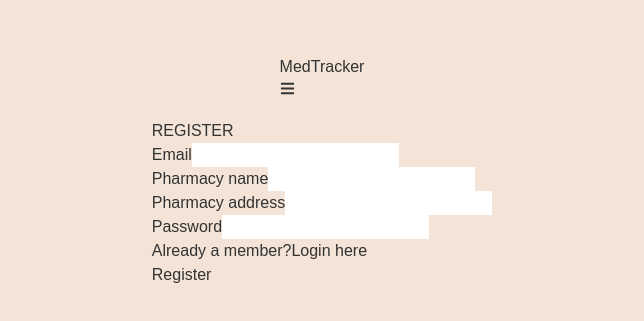
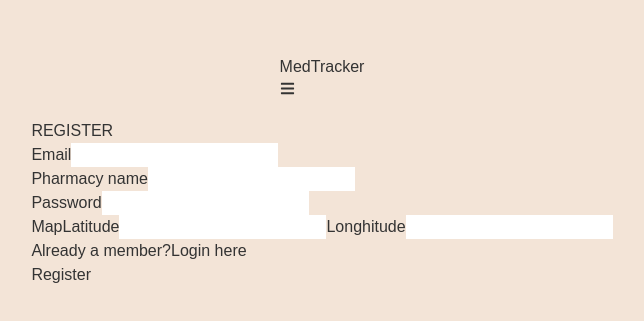
Before and after one commit to coymags/Medtracker, a React (Vite) app in the folder front-end/: page /register in a window 1280 px wide. Shown: the part 229-550 px from the top of the page, without its empty margins (318-962 px from the left). Built offline with nearby package versions, Linux system fonts and the light colour scheme.

Commit message:
Register with map

```diff
--- a/front-end/package.json
+++ b/front-end/package.json
@@ -18,7 +18,8 @@
     "react-leaflet": "^4.2.1",
     "react-leaflet-cluster": "^2.1.0",
     "react-router-dom": "^6.15.0",
-    "react-toastify": "^9.1.3"
+    "react-toastify": "^9.1.3",
+    "zustand": "^4.4.3"
   },
   "devDependencies": {
     "@types/react": "^18.2.15",
--- a/front-end/src/App.jsx
+++ b/front-end/src/App.jsx
@@ -1,10 +1,10 @@
-import Map from "./components/Map";
+import Lmap from "./components/Lmap";
 
 function App() {
 
   return (
     <>
-      <Map />
+      <Lmap />
     </>
   )
 }
--- a/front-end/src/components/ClickableMap.jsx
+++ b/front-end/src/components/ClickableMap.jsx
@@ -2,15 +2,19 @@ import { useMapEvents } from 'react-leaflet';
 import { useState } from 'react';
 import { Marker } from 'react-leaflet';
 import L from 'leaflet'; // Import Leaflet library
+import useStore from '../data/Store'
+
 
 function ClickableMap() {
+
+  const { setMapEventLocation } = useStore()
 
   function handleMapClick(event) {
     // Handle click event here
     console.log('Map clicked:', event.latlng)
 
     const newMarker = L.marker([event.latlng.lat, event.latlng.lng]).addTo(map)
-
+    setMapEventLocation(newMarker._latlng)
   }
 
   const map = useMapEvents({
@@ -18,7 +22,6 @@ function ClickableMap() {
   });
 
 
-
   return null; // This component doesn't render anything visible
 }
 
--- a/front-end/src/components/Map.jsx
+++ b/front-end/src/components/Lmap.jsx
@@ -1,16 +1,20 @@
+import { useEffect } from "react";
 import "../index.css";
 import icon from "../icons/placeholder.png"
 import "leaflet/dist/leaflet.css";
 import { MapContainer, TileLayer, Marker, Popup, useMapEvents } from "react-leaflet";
-import MarkerClusterGroup from "react-leaflet-cluster";
+import L from 'leaflet'
 
 import { Icon, divIcon, point } from "leaflet";
 
 import ClickableMap from "./ClickableMap";
+import useStore from "../data/Store";
 
 
-function App(){
+function Lmap(){
 
+  const { mapEventLocation } = useStore()
+  console.log(mapEventLocation)
   return(
     <MapContainer center={[11.910725492857164, 121.53433844447139]} zoom={5} className="w-full h-[40rem] z-50" >
       <TileLayer
@@ -21,6 +25,7 @@ function App(){
     </MapContainer>
   )
 
+
 }
 
-export default App
+export default Lmap
--- a/front-end/src/components/Register.jsx
+++ b/front-end/src/components/Register.jsx
@@ -1,24 +1,29 @@
-import { useState } from "react";
+import { useEffect, useState } from "react";
 import axios from "axios";
-
+import { useNavigate } from "react-router-dom";
+import useStore from "../data/Store";
 
 function Register() {
 
-    const[registerInputs, setRegisterInputs] = useState({ email:"", pharmacy_name:"", address:"", password:"" })
+    const { mapEventLocation, RegisterFormInputField, setRegisterForm } = useStore()
+
+
+    //const[registerInputs, setRegisterInputs] = useState({ email:"", pharmacy_name:"", password:"" })
+
 
     function handleOnchange(e) {
         const {name, value} = e.target
-        setRegisterInputs((prev) =>{
-            return {...prev,[name] : value}
-        })
+        setRegisterForm(name, value)
         //console.log(registerInputs)
+        console.log(mapEventLocation)//console for _latlang mapEventLocation
     }
 
 
 async function handleOnsubmit(e){
     e.preventDefault()
     try {
-        const register = await axios.post("http://localhost:8000/users", registerInputs)
+        RegisterFormInputField.location = mapEventLocation
+        const register = await axios.post("http://localhost:8000/users", RegisterFormInputField)
         console.log(register.data)
         if(register.data){
             //navigate to user profile
@@ -33,29 +38,36 @@ async function handleOnsubmit(e){
 
 }
 
+
+    const navigate = useNavigate()
+
     return(
         <>
             <div className="flex items-center justify-center w-full h-[35rem] bg-gray-700 p-2">
-                <form onSubmit={handleOnsubmit} className="flex flex-col items-center justify-center w-[20rem] h-[29rem] bg-gray-900 rounded text-white p-2 gap-3">
+                <form onSubmit={handleOnsubmit} className="flex flex-col items-center justify-center w-[20rem] h-[30rem] bg-gray-900 rounded text-white p-2 gap-3">
                     <div>
                         <h1 className="text-2xl">REGISTER</h1>
                     </div>
                     <div className="flex flex-col">
                         <label htmlFor="" className="text-gray-500">Email</label>
-                        <input type="text" name="email" onChange={handleOnchange} className="bg-gray-500 rounded w-[15rem] h-[1.5rem]"/>
+                        <input type="text" defaultValue={RegisterFormInputField.email} name="email" onChange={handleOnchange} className="bg-gray-500 rounded w-[15rem] h-[1.5rem]"/>
                     </div>
                     <div className="flex flex-col">
                         <label htmlFor="" className="text-gray-500">Pharmacy name</label>
-                        <input type="text" name="pharmacy_name" onChange={handleOnchange} className="bg-gray-500 rounded w-[15rem] h-[1.5rem]"/>
-                    </div>
-                    <div className="flex flex-col">
-                        <label htmlFor="" className="text-gray-500">Pharmacy address</label>
-                        <input type="text" name="address" onChange={handleOnchange} className="bg-gray-500 rounded w-[15rem] h-[1.5rem]"/>
+                        <input type="text" defaultValue={RegisterFormInputField.pharmacy_name} name="pharmacy_name" onChange={handleOnchange} className="bg-gray-500 rounded w-[15rem] h-[1.5rem]"/>
                     </div>
                     <div className="flex flex-col">
                         <label htmlFor="" className="text-gray-500">Password</label>
-                        <input type="password" name="password" onChange={handleOnchange} className="bg-gray-500 rounded w-[15rem] h-[1.5rem]"/>
+                        <input type="password" defaultValue={RegisterFormInputField.password} name="password" onChange={handleOnchange} className="bg-gray-500 rounded w-[15rem] h-[1.5rem]"/>
                     </div>
+                    <div className="flex flex-col">
+                        <button type="submit" className="bg-emerald-500 w-[7rem] h-[2rem] rounded" onClick={() => navigate("/")}>Map</button>
+                        <label htmlFor="" className="text-gray-500">Latitude</label>
+                        <input type="text" readOnly name="latitude" value={mapEventLocation.lat} className="bg-gray-500 rounded w-[15rem] h-[1.5rem]"/>
+                        <label htmlFor="" className="text-gray-500">Longhitude</label>
+                        <input type="text" readOnly name="longhitude" value={mapEventLocation.lng}  className="bg-gray-500 rounded w-[15rem] h-[1.5rem]"/>
+                    </div>
+
                     <div className="flex items-center">
                         <h5 className="text-sm">Already a member?<span className="text-teal-700 underline">Login here</span></h5>
                     </div>
--- /dev/null
+++ b/front-end/src/data/Store.jsx
@@ -0,0 +1,19 @@
+import { create } from 'zustand';
+
+const useStore = create((set) => ({
+  // Your initial state here (blank object in this case)
+  mapEventLocation: {},
+  // Add a setter function to update the state
+  setMapEventLocation: (newMapEventLocation) => set({ mapEventLocation: newMapEventLocation}),
+  RegisterFormInputField: {
+    email: "",
+    pharmacy_name: "",
+    password: "",
+  },
+  setRegisterForm: (name, value) =>
+    set((state) => ({
+      RegisterFormInputField: { ...state.RegisterFormInputField, [name]: value },
+    })),
+}));
+
+export default useStore;
```
Also changed, not shown: 2 other files (tests, documents, lock files or other folders).
